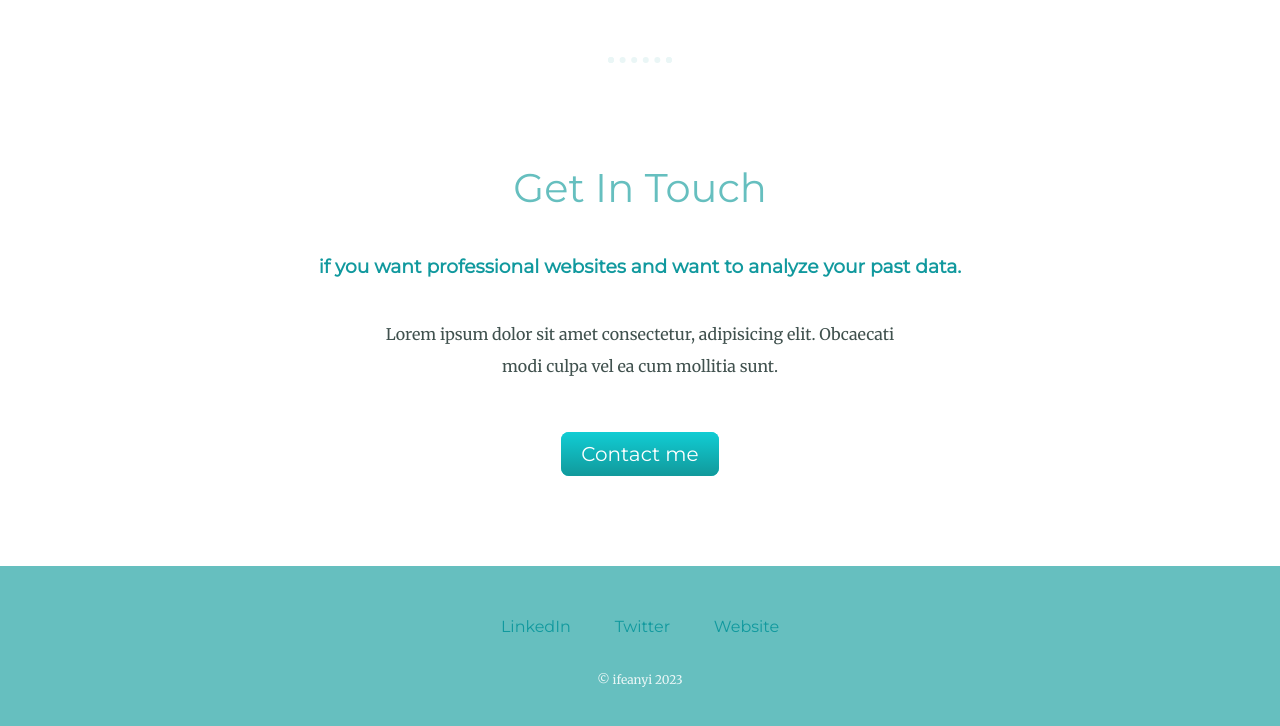
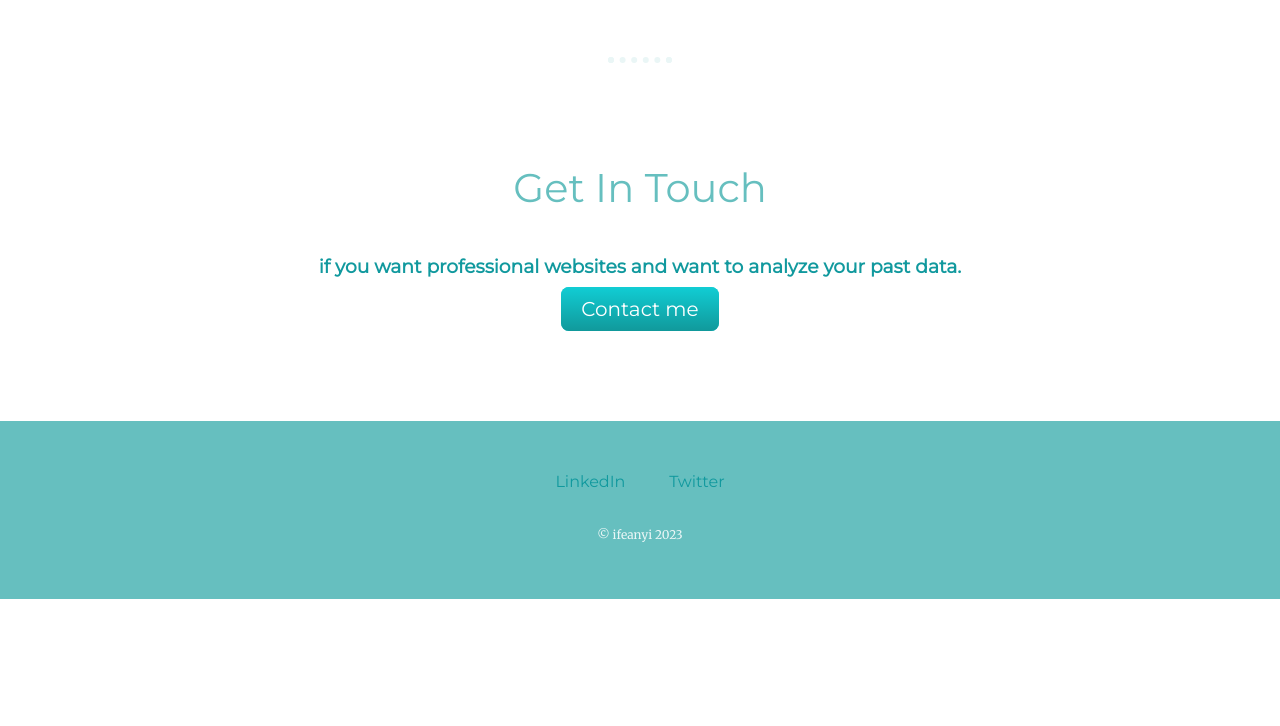
Before and after one commit to ifeanyi2021/ifeanyi2021, a plain HTML site: page soft website/index.html in a window 1280 px wide. Shown: the part 2590-3316 px from the top of the page. After the commit the page ends 3189 px from the top, so only its background shows below. Drawn offline with Linux system fonts and the light colour scheme.

Commit message:
Update index.html

```diff
--- a/soft website/index.html
+++ b/soft website/index.html
@@ -100,10 +100,7 @@
             if you want professional websites and want to analyze your past
             data.
           </h3>
-          <p class="contact-message">
-            Lorem ipsum dolor sit amet consectetur, adipisicing elit. Obcaecati
-            modi culpa vel ea cum mollitia sunt.
-          </p>
+
           <a class="btn" href="mailto:ifeani36230@gmail.com">Contact me </a>
         </div>
       </div>
@@ -113,7 +110,7 @@
     <div class="bottom-container">
       <a class="footer-link" href="https://www.linkedin.com/">LinkedIn</a>
       <a class="footer-link" href="https://twitter.com/">Twitter</a>
-      <a class="footer-link" href="https://www.appbrewery.com/">Website</a>
+
       <p class="copyright">© ifeanyi 2023</p>
     </div>
   </body>
```
